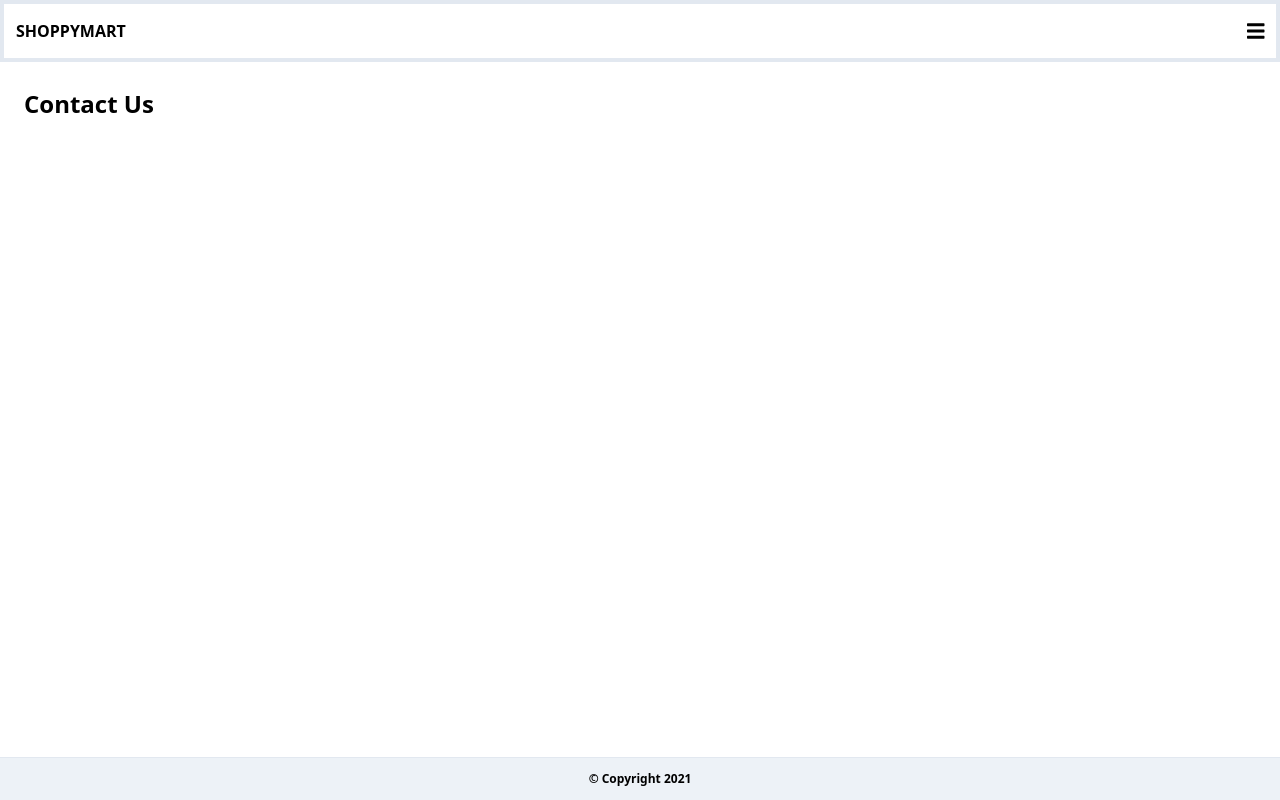
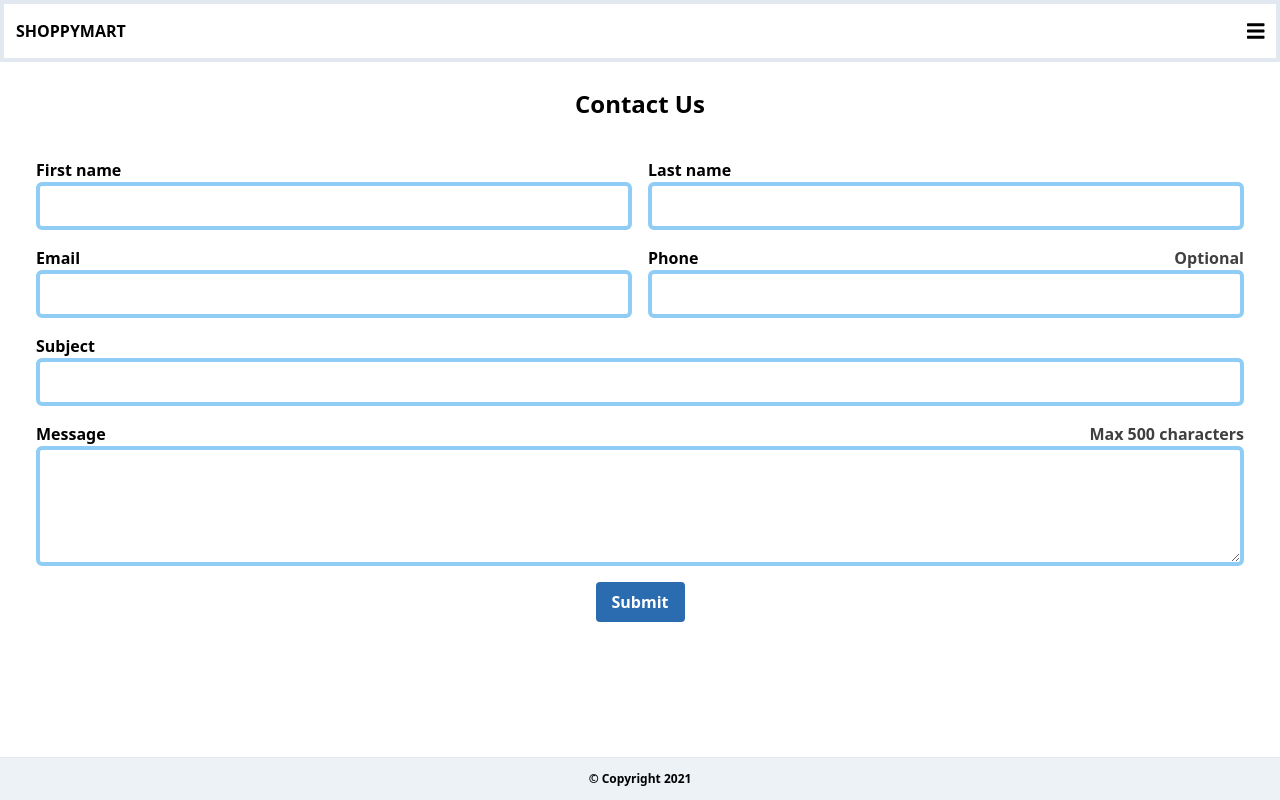
Before and after one commit to PleaBanshee/React-Products, a React (Create React App) app: page /contact in a window 1280 px wide. Built offline with nearby package versions, Linux system fonts and the light colour scheme.

Commit message:
Styled Contact Page

```diff
--- a/package.json
+++ b/package.json
@@ -10,12 +10,15 @@
     "@testing-library/react": "^12.1.2",
     "@testing-library/user-event": "^13.5.0",
     "autoprefixer": "^10.4.0",
+    "emailjs-com": "^3.2.0",
     "postcss-cli": "^9.1.0",
     "react": "^17.0.2",
     "react-dom": "^17.0.2",
+    "react-hook-form": "^7.22.4",
     "react-router-dom": "^6.2.1",
     "react-scripts": "5.0.0",
     "react-spring": "^9.3.3",
+    "react-toastify": "^8.1.0",
     "tailwindcss": "^3.0.7",
     "web-vitals": "^2.1.2"
   },
--- a/src/Components/Footer.js
+++ b/src/Components/Footer.js
@@ -2,7 +2,7 @@ import React from 'react';
 
 const Footer = () => {
     return (
-        <footer className="bg-gray-200 text-center font-bold text-xs p-3 absolute bottom-0 w-full border-t">
+        <footer className="bg-gray-200 text-center font-bold text-xs p-3 absolute sm:bottom-10 md:bottom-40 lg:bottom-0 w-full border-t">
             &copy; Copyright {new Date().getFullYear()} {/* &copy : Copyright symbol */}
         </footer>
     );
--- a/src/Views/About.js
+++ b/src/Views/About.js
@@ -2,7 +2,7 @@
 const About = () => {
     return (
         <div>
-            <h1 className="font-bold text-2xl mb-3 m-3">
+            <h1 className="font-bold text-2xl mb-3 m-3 text-center">
                 About
             </h1>
         </div>
--- a/src/Views/Contact.js
+++ b/src/Views/Contact.js
@@ -1,13 +1,74 @@
+import { useForm } from 'react-hook-form';
 
 const Contact = () => {
+    const {
+        register,
+        handleSubmit,
+        reset,
+        formState: { errors }
+      } = useForm();
+
+      const onSubmit = async (data) => {
+        const { firstname, lastname, email, phone, subject, message } = data;
+
+        console.log('First Name: ', firstname);
+        console.log('Last Name: ', lastname);
+        console.log('Email: ', email);
+        console.log('Phone: ', phone);
+        console.log('Subject: ', subject);
+        console.log('Message: ', message);
+      };
+
     return (
         <div>
-            <h1 className="font-bold text-2xl mb-3 m-3">
+            <h1 className="font-bold text-2xl mb-3 m-3 text-center">
                 Contact Us
             </h1>
-            <div>
-
+            <div className="p-6  h-full">
+            <form>
+            <div className="grid grid-cols-2 gap-4">
+                <div className="flex flex-col">
+                <label htmlFor="first-name" className='font-bold'>First name</label>
+                <input type="text" id="first-name" name="first-name" className="form-input px-3 py-2 rounded-md border-4 border-blue-300" required />
+                </div>
+                <div className="flex flex-col">
+                <label htmlFor="last-name" className='font-bold'>Last name</label>
+                <input type="text" id="last-name" name="last-name" className="form-input px-3 py-2 rounded-md border-4 border-blue-300" required />
+                </div>
+                <div className="flex flex-col">
+                <label htmlFor="email" className='font-bold'>Email</label>
+                <input type="email" id="email" name="email" className="form-input px-3 py-2 rounded-md border-4 border-blue-300" required />
+                </div>
+                <div className="flex flex-col">
+                <label htmlFor="phone">
+                    <div className="flex align-items font-bold">
+                    Phone
+                    <span className="ml-auto opacity-75">Optional</span>
+                    </div>
+                </label>
+                <input type="tel" id="phone" name="phone" className="form-input px-3 py-2 rounded-md border-4 border-blue-300" />
+                </div>
+                <div className="flex flex-col col-span-2">
+                <label htmlFor="subject" className='font-bold'>Subject</label>
+                <input type="text" id="subject" name="subject" className="form-input px-3 py-2 rounded-md border-4 border-blue-300" required />
+                </div>
+                <div className="flex flex-col col-span-2">
+                <label htmlFor="subject">
+                    <div className="flex align-items font-bold">
+                    Message
+                    <span className="ml-auto opacity-75 font-bold">Max 500 characters</span>
+                    </div>
+                </label>
+                <textarea maxLength="500" rows="4" type="text" id="subject" name="subject" className="form-input px-3 py-2 rounded-md border-4 border-blue-300  h-6/6" required />
+                </div>
             </div>
+            <div className="flex justify-end py-4 justify-center">
+                <button type="submit" className="bg-blue-700 text-white font-bold py-2 px-4 rounded focus:ring focus:ring-blue-300 hover:bg-blue-500">
+                Submit
+                </button>
+            </div>
+            </form>
+        </div>
         </div>
     );
 }
--- a/src/Views/Home.js
+++ b/src/Views/Home.js
@@ -2,7 +2,7 @@
 const Home = () => {
     return (
         <div>
-            <h1 className="font-bold text-2xl mb-3 m-3">
+            <h1 className="font-bold text-2xl mb-3 m-3 text-center">
                 Home
             </h1>
         </div>
--- a/src/Views/Products.js
+++ b/src/Views/Products.js
@@ -2,7 +2,7 @@
 const Products = () => {
     return (
         <div>
-            <h1 className="font-bold text-2xl mb-3 m-3">
+            <h1 className="font-bold text-2xl mb-3 m-3 text-center">
                 Products
             </h1>
         </div>
```
Also changed, not shown: 1 other file (tests, documents, lock files or other folders).
